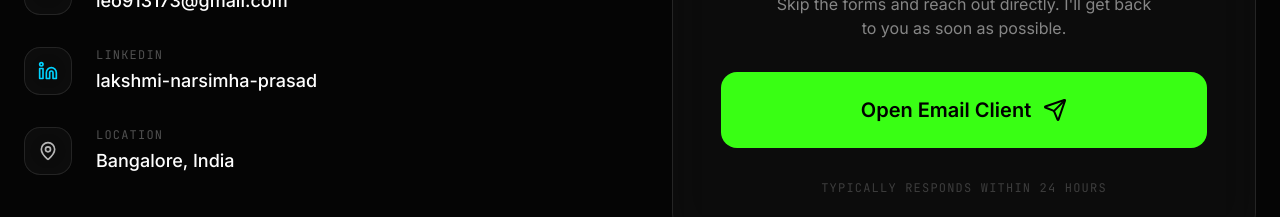
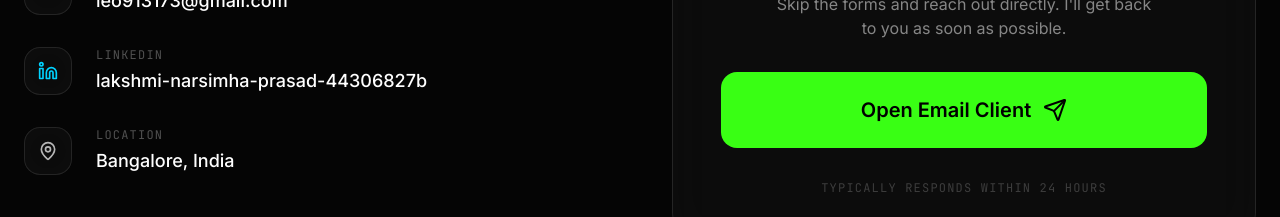
Before and after one commit to LNPrasad-droid/Portfolio, a React (Vite) app: page / in a window 1280 px wide. Shown: the part 5999-6216 px from the top of the page. Built offline with nearby package versions, Linux system fonts and the light colour scheme.

Commit message:
Sync LinkedIn profile links across portfolio apps

```diff
--- a/src/components/Contact.tsx
+++ b/src/components/Contact.tsx
@@ -33,8 +33,8 @@ export const Contact: React.FC = () => {
               </div>
               <div>
                 <p className="text-xs font-mono text-white/30 uppercase tracking-widest mb-1">LinkedIn</p>
-                <a href="https://linkedin.com/in/lakshmi-narsimha-prasad" target="_blank" rel="noreferrer" className="text-lg font-medium hover:text-electric-blue transition-colors">
-                  lakshmi-narsimha-prasad
+                <a href="https://www.linkedin.com/in/lakshmi-narsimha-prasad-44306827b/" target="_blank" rel="noreferrer" className="text-lg font-medium hover:text-electric-blue transition-colors">
+                  lakshmi-narsimha-prasad-44306827b
                 </a>
               </div>
             </div>
--- a/src/components/Footer.tsx
+++ b/src/components/Footer.tsx
@@ -24,7 +24,7 @@ export const Footer: React.FC = () => {
           <a href="https://github.com/LNPrasad-droid" target="_blank" rel="noreferrer" className="text-white/40 hover:text-ai-green transition-colors">
             <Github size={20} />
           </a>
-          <a href="https://linkedin.com/in/lakshmi-narsimha-prasad" target="_blank" rel="noreferrer" className="text-white/40 hover:text-electric-blue transition-colors">
+          <a href="https://www.linkedin.com/in/lakshmi-narsimha-prasad-44306827b/" target="_blank" rel="noreferrer" className="text-white/40 hover:text-electric-blue transition-colors">
             <Linkedin size={20} />
           </a>
           <a href="mailto:leo913173@gmail.com" className="text-white/40 hover:text-white transition-colors">
```
Also changed, not shown: 1 other file (tests, documents, lock files or other folders).
